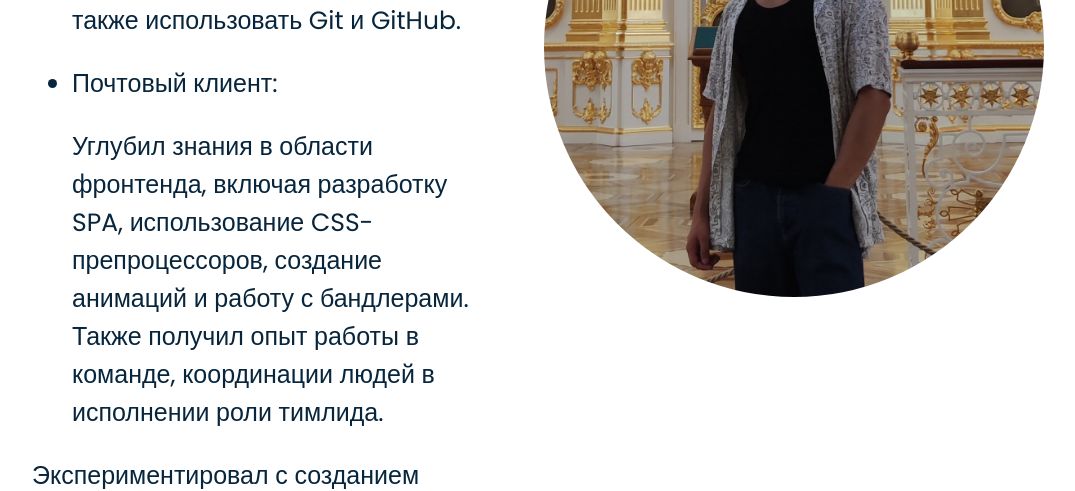
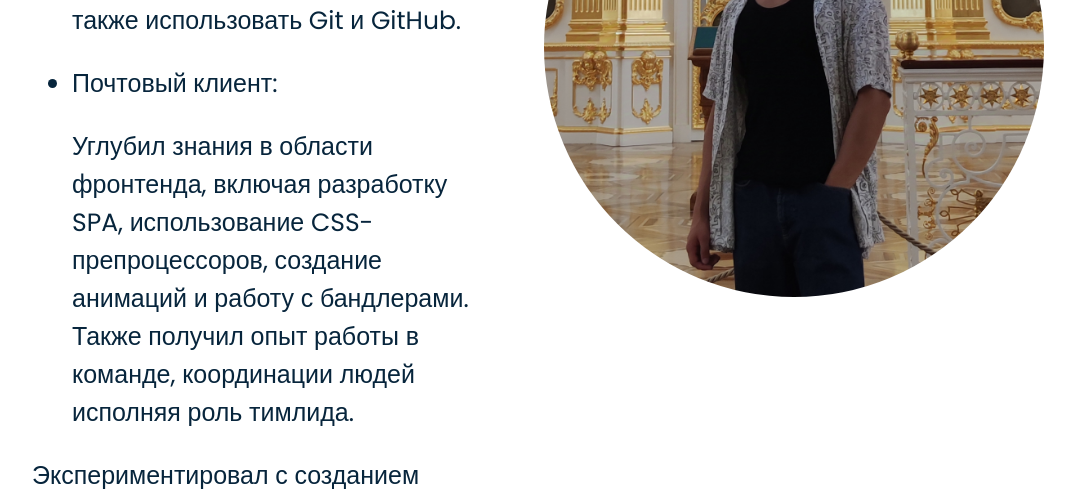
Before and after one commit to Tanev-N/Resume, a React (Vite) app: page / in a window 1280 px wide. Shown: the part 1080-1571 px from the top of the page, without its empty margins (102-1177 px from the left). Built offline with nearby package versions, Linux system fonts and the light colour scheme.

Commit message:
орфография

```diff
--- a/src/App.tsx
+++ b/src/App.tsx
@@ -142,7 +142,7 @@ function App() {
                     Углубил знания в области фронтенда, включая разработку SPA,
                     использование CSS-препроцессоров, создание анимаций и работу
                     с бандлерами. Также получил опыт работы в команде,
-                    координации людей в исполнении роли тимлида.
+                    координации людей исполняя роль тимлида.
                   </p>
                 </li>
               </ul>
```
